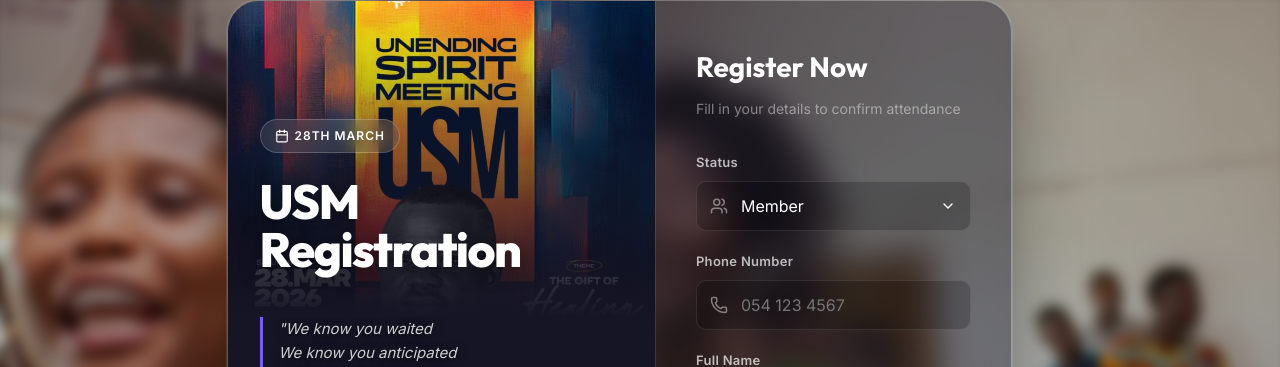
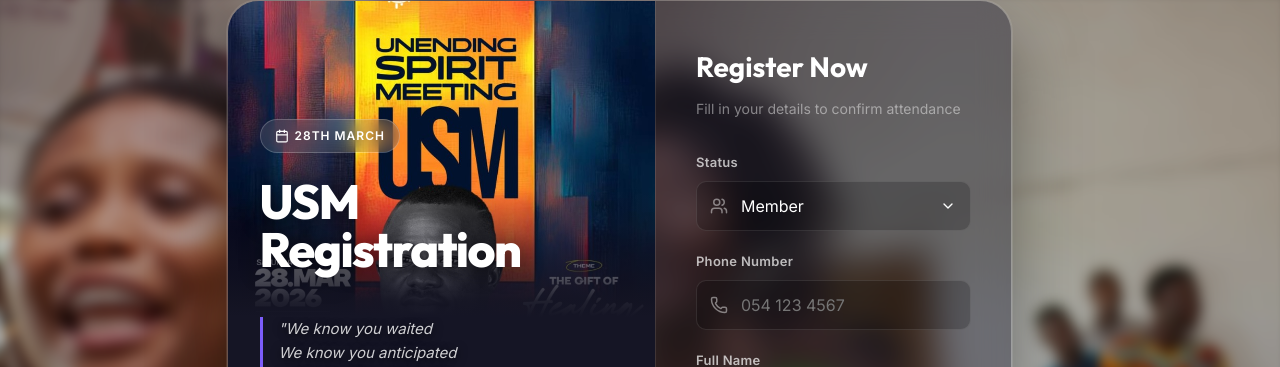
Before and after one commit to chrisarpong/USM_Registeration, a React (Vite) app: page / in a window 1280 px wide. Shown: the top 367 px of the page. Built offline with nearby package versions, Linux system fonts and the light colour scheme; no server answers; the database is empty.

Commit message:
UI: Adjusted gradient overlay to make flyer text more visible

```diff
--- a/src/Component/Registration.tsx
+++ b/src/Component/Registration.tsx
@@ -177,7 +177,7 @@ export default function Registration() {
                     <div style={{
                         position: 'absolute',
                         inset: 0,
-                        background: 'linear-gradient(to bottom, transparent 0%, rgba(20, 20, 35, 0.9) 90%, #151525 100%)',
+                        background: 'linear-gradient(to bottom, transparent 0%, transparent 60%, rgba(20, 20, 35, 0.95) 95%, #151525 100%)',
                     }} />
 
                     <div style={{ position: 'absolute', bottom: '20px', left: '32px' }}>
```
